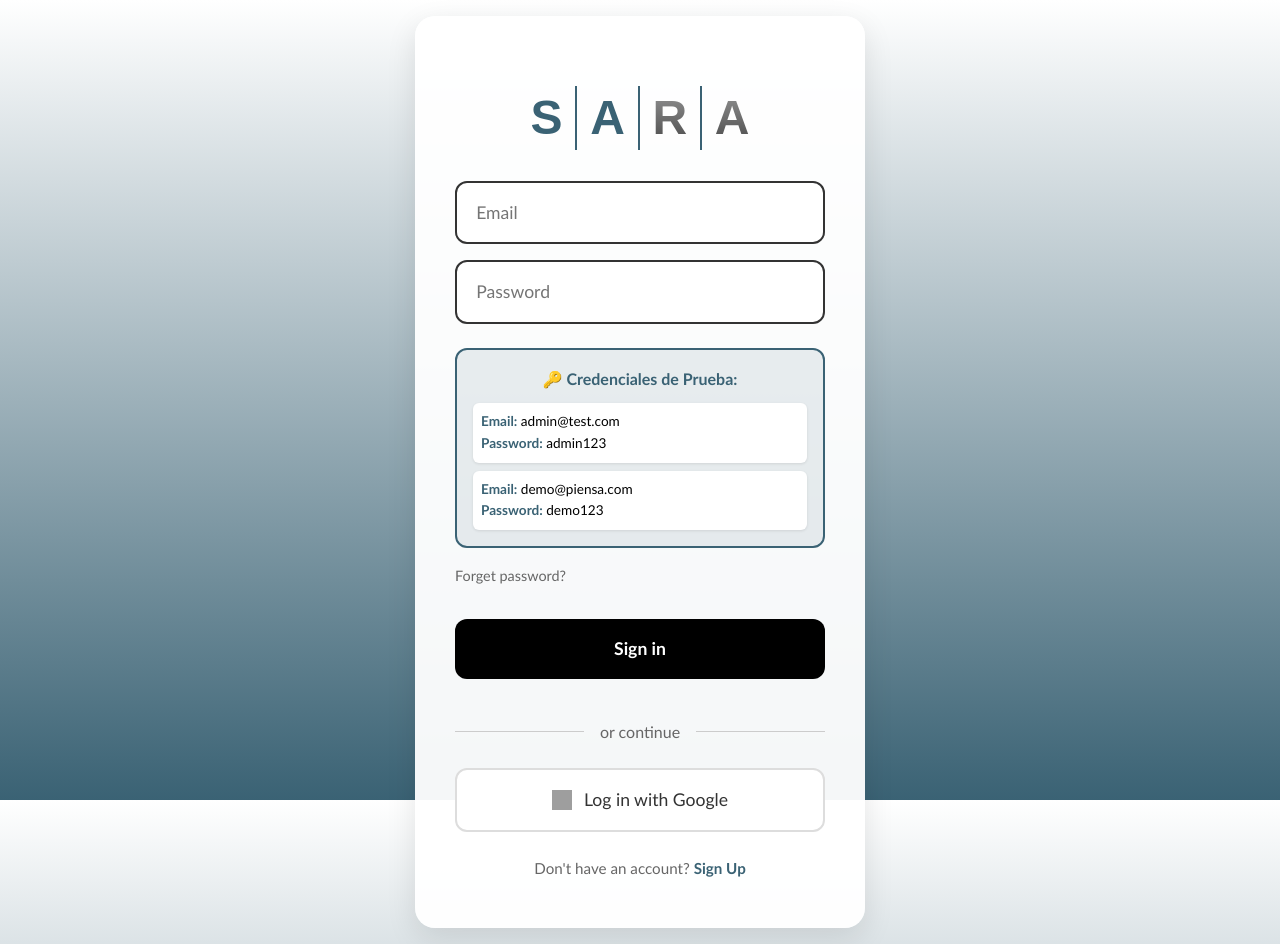
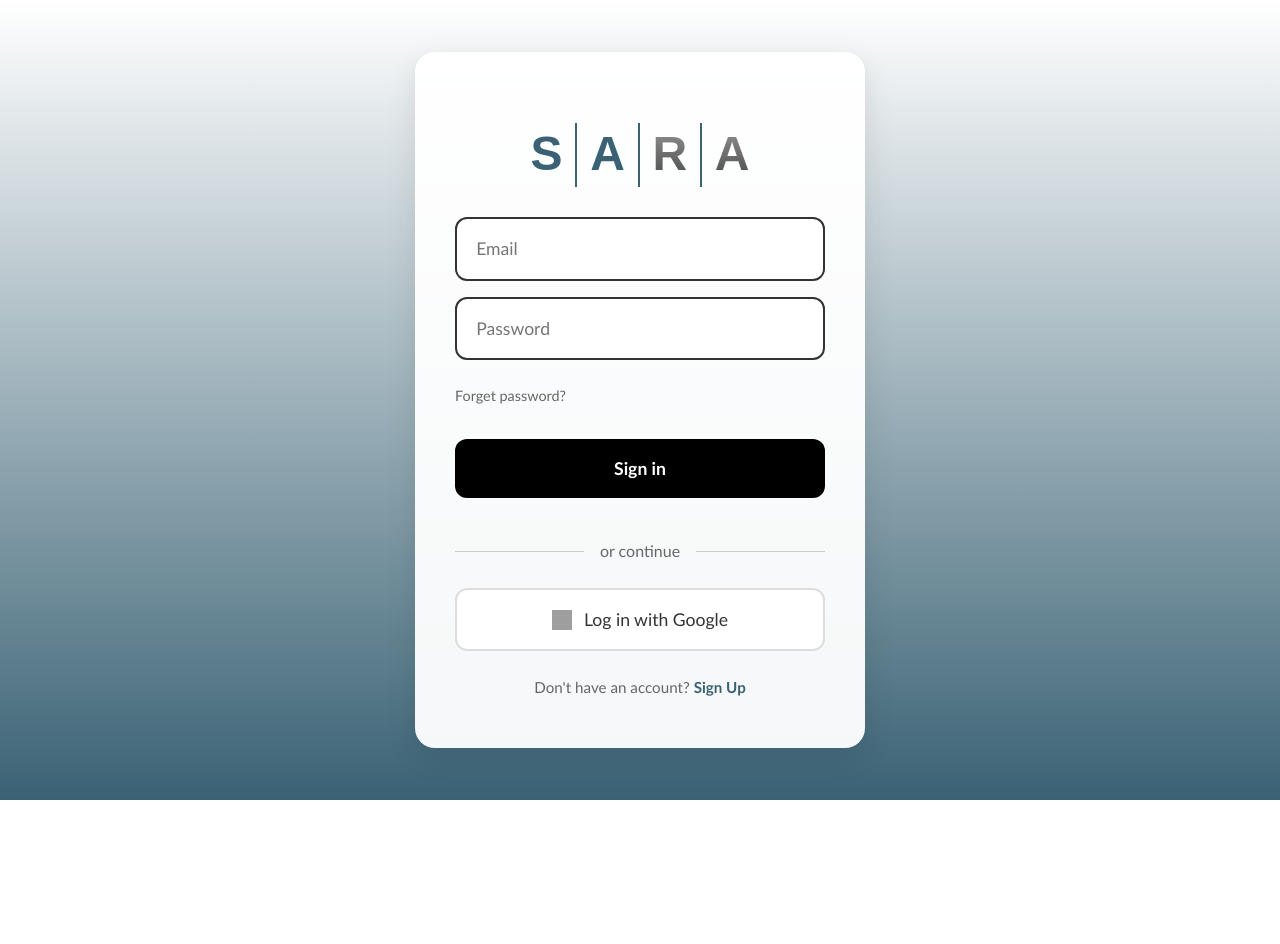
Before and after one commit to eddyvlz001/guasmochido2, a React (Create React App) app: page /auth/login in a window 1280 px wide. After the commit the page ends 800 px from the top, so only its background shows below. Built offline with nearby package versions, Linux system fonts and the light colour scheme; grey boxes are pictures that could not be loaded.

Commit message:
auto-commit for d50c550d-bb8d-49ab-bf80-c6e6348f1256

```diff
--- a/src/components/auth/login/Login.js
+++ b/src/components/auth/login/Login.js
@@ -79,19 +79,6 @@ const Login = () => {
           {/* Mensaje de error */}
           {errorMessage && <div className="error-message">{errorMessage}</div>}
 
-          {/* Credenciales de prueba */}
-          <div className="demo-credentials">
-            <h4>🔑 Credenciales de Prueba:</h4>
-            <div className="credential-item">
-              <strong>Email:</strong> admin@test.com<br/>
-              <strong>Password:</strong> admin123
-            </div>
-            <div className="credential-item">
-              <strong>Email:</strong> demo@piensa.com<br/>
-              <strong>Password:</strong> demo123
-            </div>
-          </div>
-
           <div className="forgot">Forget password?</div>
 
           <button className="btn-black" type="submit" disabled={isLoading}>
```
